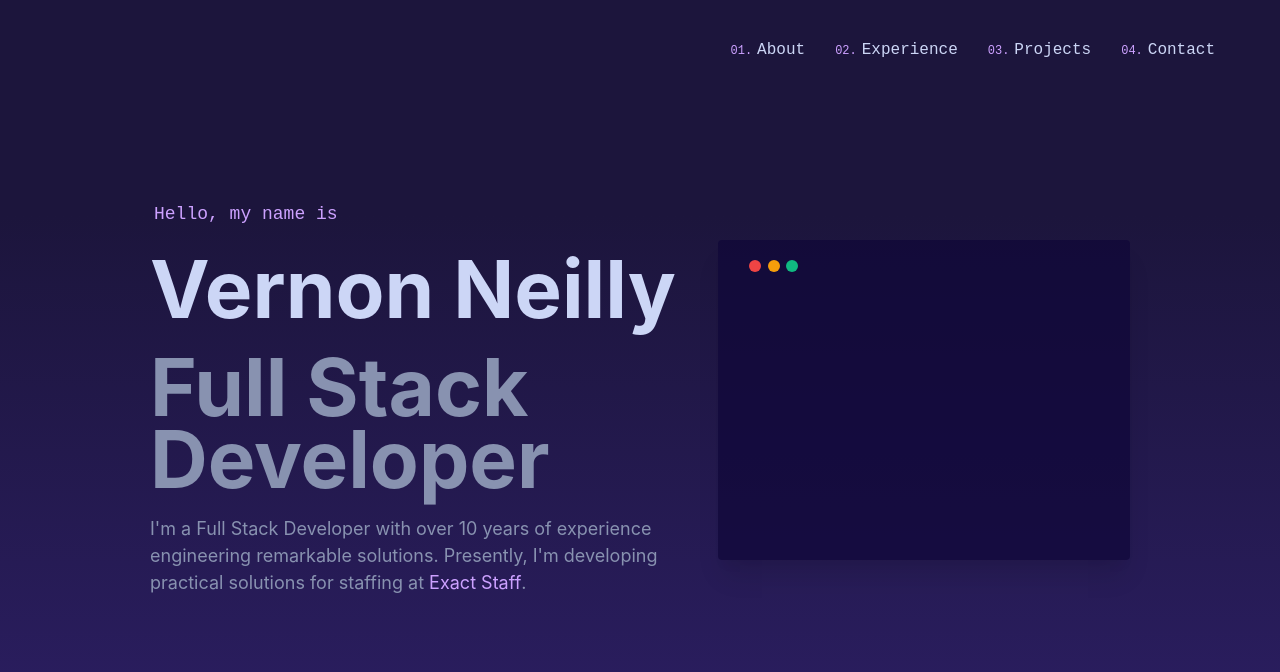
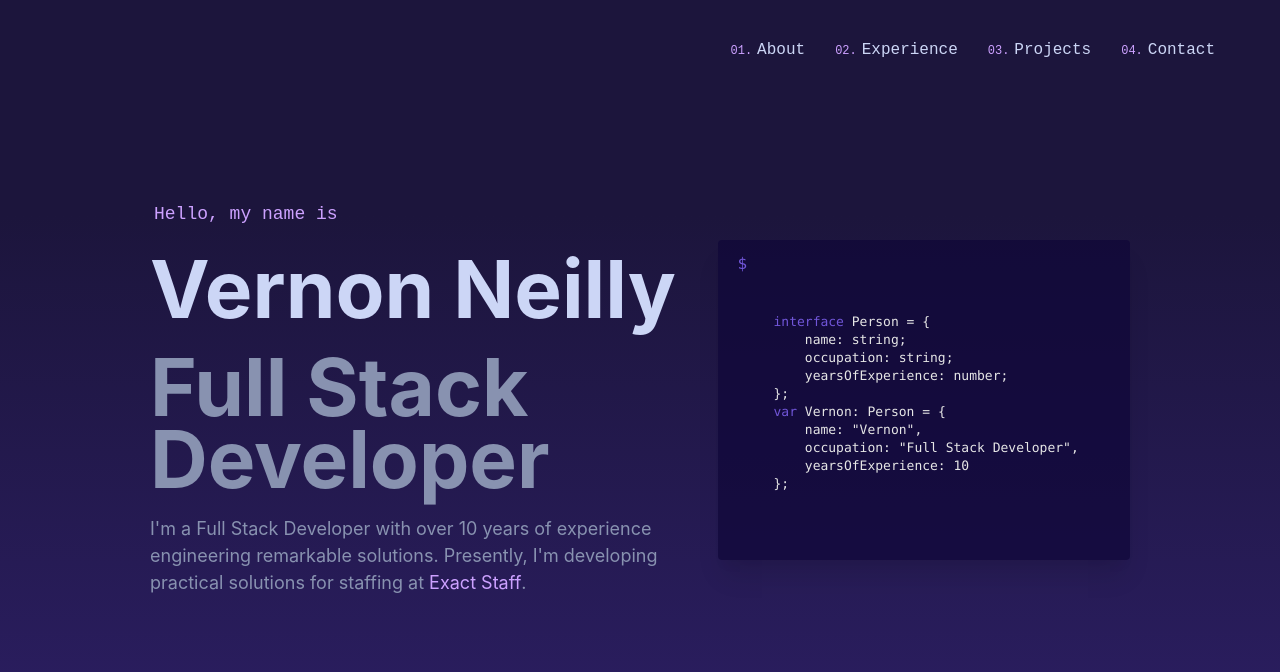
Before and after one commit to neillydev/v2, a Next.js app: page / in a window 1280 px wide. Shown: the top 672 px of the page. Built offline with nearby package versions, Linux system fonts and the light colour scheme.

Commit message:
add code lines to code editor

```diff
--- a/src/components/CodeEditor.tsx
+++ b/src/components/CodeEditor.tsx
@@ -5,13 +5,80 @@ import styles from '../../styles/CodeEditor.module.css';
 const CodeEditor = () => {
   return (
     <div className={styles.codeContainer}>
-        <div className={styles.codeHeader}>
-            <div className={styles.mockControls}>
-                <span className={`${styles.mockWindowControl} ${styles.mockControlClose}`} />
+      <div className={styles.codeHeader}>
+        <span className={styles.codeCommandPre}>
+          $
+        </span>
+        {/* <div className={styles.mockControls}>
+          <span className={`${styles.mockWindowControl} ${styles.mockControlClose}`} />
                 <span className={`${styles.mockWindowControl} ${styles.mockControlMin}`} />
                 <span className={`${styles.mockWindowControl} ${styles.mockControlMax}`} />
-            </div>
-        </div>
+        </div> */}
+      </div>
+      <div className={styles.codeBody}>
+        <ol className={styles.code}>
+          <li>
+            <span className={styles.codeLine}>
+              <span className={styles.var}>
+                interface
+              </span>
+              &nbsp;Person = {`{`}
+            </span>
+          </li>
+          <li>
+            <span className={styles.codeLine}>
+              &nbsp;&nbsp;&nbsp;&nbsp;name: string;
+            </span>
+          </li>
+          <li>
+            <span className={styles.codeLine}>
+              &nbsp;&nbsp;&nbsp;&nbsp;occupation: string;
+            </span>
+          </li>
+          <li>
+            <span className={styles.codeLine}>
+              &nbsp;&nbsp;&nbsp;&nbsp;yearsOfExperience: number;
+            </span>
+          </li>
+          <li>
+            <span className={styles.codeLine}>
+              {`}`};
+            </span>
+          </li>
+          <li>
+            <span className={styles.codeLine}>
+            </span>
+          </li>
+          <li>
+            <span className={styles.codeLine}>
+              <span className={styles.var}>
+                var
+              </span>
+              &nbsp;Vernon: Person = {`{`}
+            </span>
+          </li>
+          <li>
+            <span className={`${styles.codeLine} ${styles.line8}`}>
+              &nbsp;&nbsp;&nbsp;&nbsp;name: "Vernon",
+            </span>
+          </li>
+          <li>
+            <span className={`${styles.codeLine} ${styles.line9}`}>
+              &nbsp;&nbsp;&nbsp;&nbsp;occupation: "Full Stack Developer",
+            </span>
+          </li>
+          <li>
+            <span className={`${styles.codeLine} ${styles.line10}`}>
+              &nbsp;&nbsp;&nbsp;&nbsp;yearsOfExperience: 10
+            </span>
+          </li>
+          <li>
+            <span className={styles.codeLine}>
+              {`}`};
+            </span>
+          </li>
+        </ol>
+      </div>
     </div>
   )
 }
```
